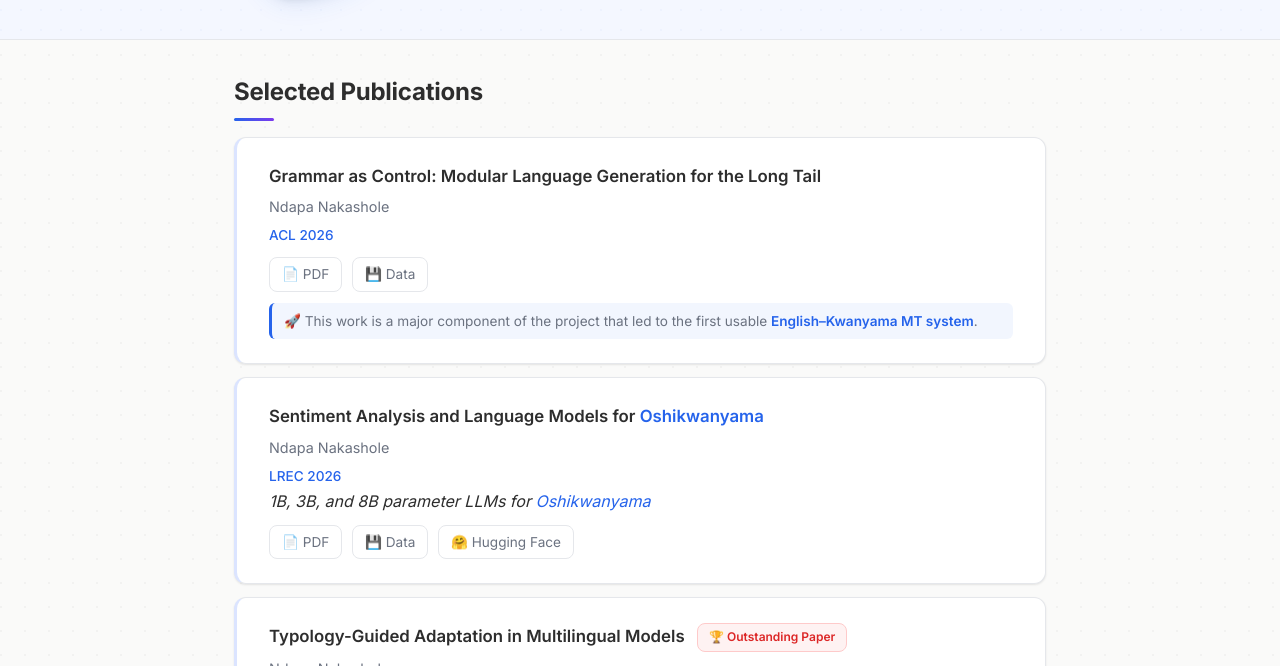
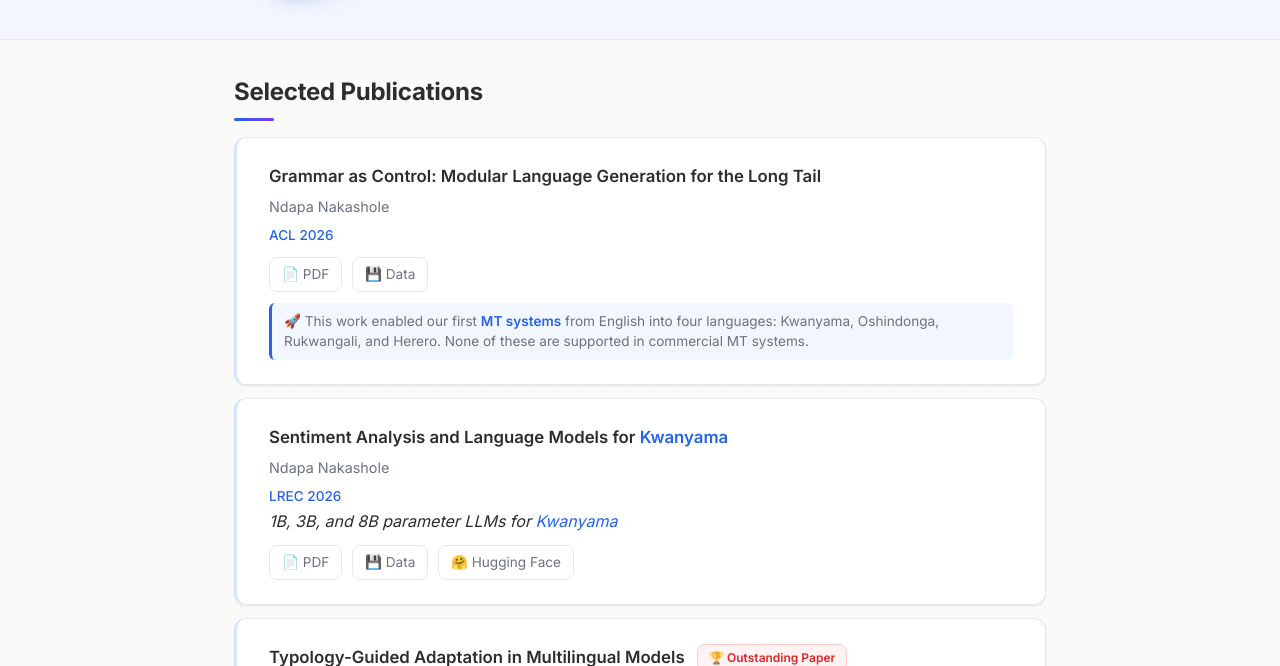
Before and after one commit to ndapa/ndapa.github.io, a Jekyll site: the page built from research.md, in a window 1280 px wide and 900 px high, cut to the strip 234-900 px from the top of the window. Built offline with Jekyll 4.4.1, drawn with Linux system fonts in a browser that asks for light colours.

Commit message:
Update LREC title, ACL impact line, and remove em dashes

```diff
--- a/assets/css/style.css
+++ b/assets/css/style.css
@@ -1,5 +1,5 @@
 /* ============================================
-   Clean Academic Site — Warm & Polished
+   Clean Academic Site: Warm & Polished
    ============================================ */
 
 @import url('https://fonts.googleapis.com/css2?family=Inter:wght@300;400;500;600;700;800&display=swap');
--- a/research.md
+++ b/research.md
@@ -14,15 +14,15 @@
     <a href="{{'/assets/docs/papers/2026-acl-mtig.pdf'|relative_url}}">📄 PDF</a>
     <a href="https://github.com/okalai-ai/mtig">💾 Data</a>
   </div>
-  <div class="pub-impact">🚀 This work is a major component of the project that led to the first usable <a href="https://okalex.org/">English–Kwanyama MT system</a>.</div>
+  <div class="pub-impact">🚀 This work enabled our first <a href="https://okalex.org/">MT systems</a> from English into four languages: Kwanyama, Oshindonga, Rukwangali, and Herero. None of these are supported in commercial MT systems.</div>
 </div>
 
 <div class="pub-card" id="kwanyama-lrec2026">
-  <div class="pub-title">Sentiment Analysis and Language Models for  <a href="https://okalex.org/"> Oshikwanyama</a></div>
+  <div class="pub-title">Sentiment Analysis and Language Models for <a href="https://okalex.org/">Kwanyama</a></div>
   <div class="pub-authors">Ndapa Nakashole</div>
   <div class="pub-venue">LREC 2026</div>
 
- <em>1B, 3B, and 8B parameter LLMs for <a href="https://okalex.org/"> Oshikwanyama</a></em>
+  <em>1B, 3B, and 8B parameter LLMs for <a href="https://okalex.org/">Kwanyama</a></em>
   <div class="pub-links">
     <a href="{{'/assets/docs/papers/2026-lrec-oka.pdf'|relative_url}}">📄 PDF</a>
     <a href="https://github.com/okalai-ai/okaResource">💾 Data</a>
```
Also changed, not shown: blog.md (+1 -1 lines).
